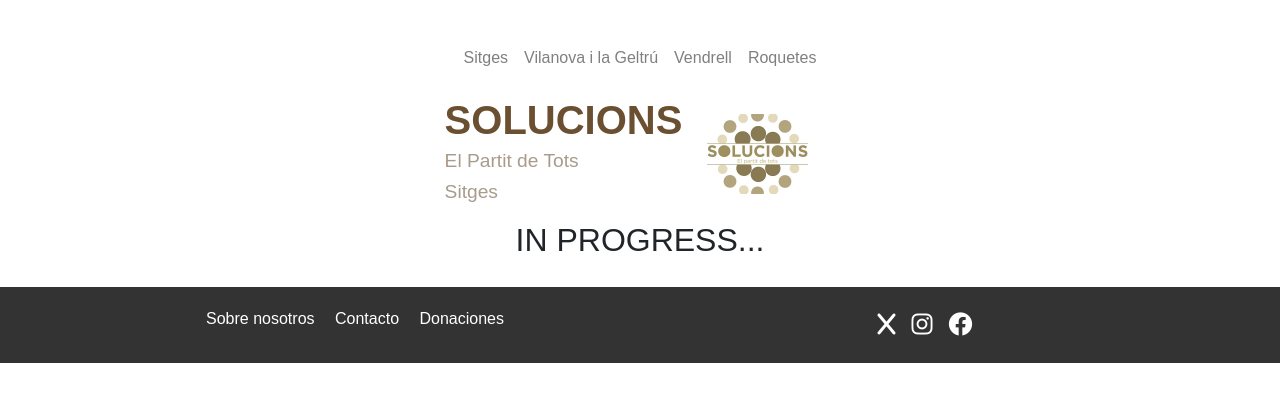
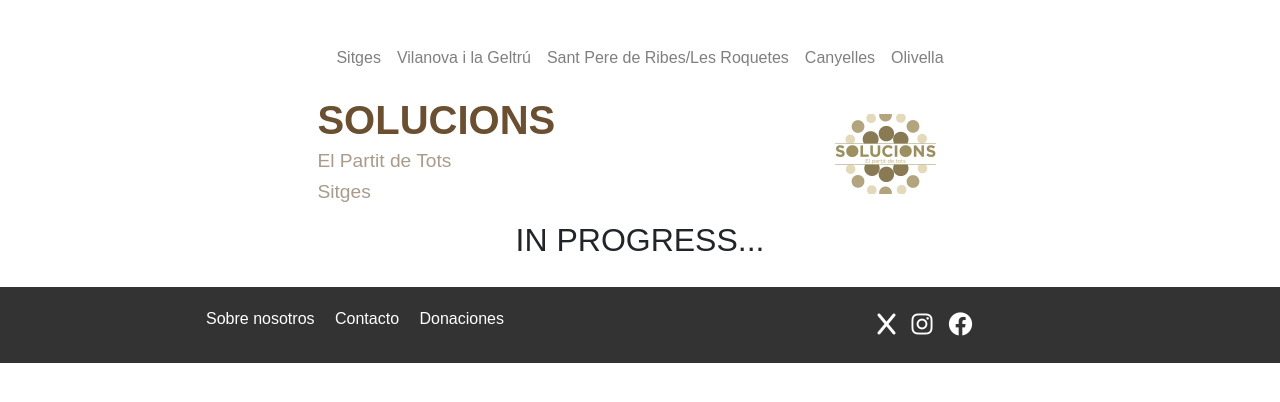
Before and after one commit to CatalunyaRefer/Solucions, a Python web app: template templates/about.html in a window 1280 px wide. Shown: the top 402 px of the page. Run offline with Jinja, Linux system fonts and the light colour scheme; the template is opened without the code that fills it, so the values that code supplies are empty; some libraries are stand-ins or nearby versions.

Commit message:
Update about.html

```diff
--- a/templates/about.html
+++ b/templates/about.html
@@ -10,7 +10,7 @@
     <link rel="icon" href="/static/img/logoSolucions.webp" type="image/x-icon">
 </head>
 <header>
-    <nav class="navbar navbar-expand-lg navbar-light" >
+     <nav class="navbar navbar-expand-lg navbar-light" >
         <div class="container">
 
             <button class="navbar-toggler" type="button" data-toggle="collapse" data-target="#navbarNav" aria-controls="navbarNav" aria-expanded="false" aria-label="Toggle navigation">
@@ -26,10 +26,13 @@
                         <a class="nav-link" href="vilanova.html">Vilanova i la Geltrú</a>
                     </li>
                     <li class="nav-item">
-                        <a class="nav-link" href="vendrell.html">Vendrell</a>
+                        <a class="nav-link" href="santpere.html">Sant Pere de Ribes/Les Roquetes</a>
                     </li>
                     <li class="nav-item">
-                        <a class="nav-link" href="roquetes.html">Roquetes</a>
+                        <a class="nav-link" href="canyelles.html">Canyelles</a>
+                    </li>
+                    <li class="nav-item">
+                        <a class="nav-link" href="olivella.html">Olivella</a>
                     </li>
                 </ul>
             </div>
```
